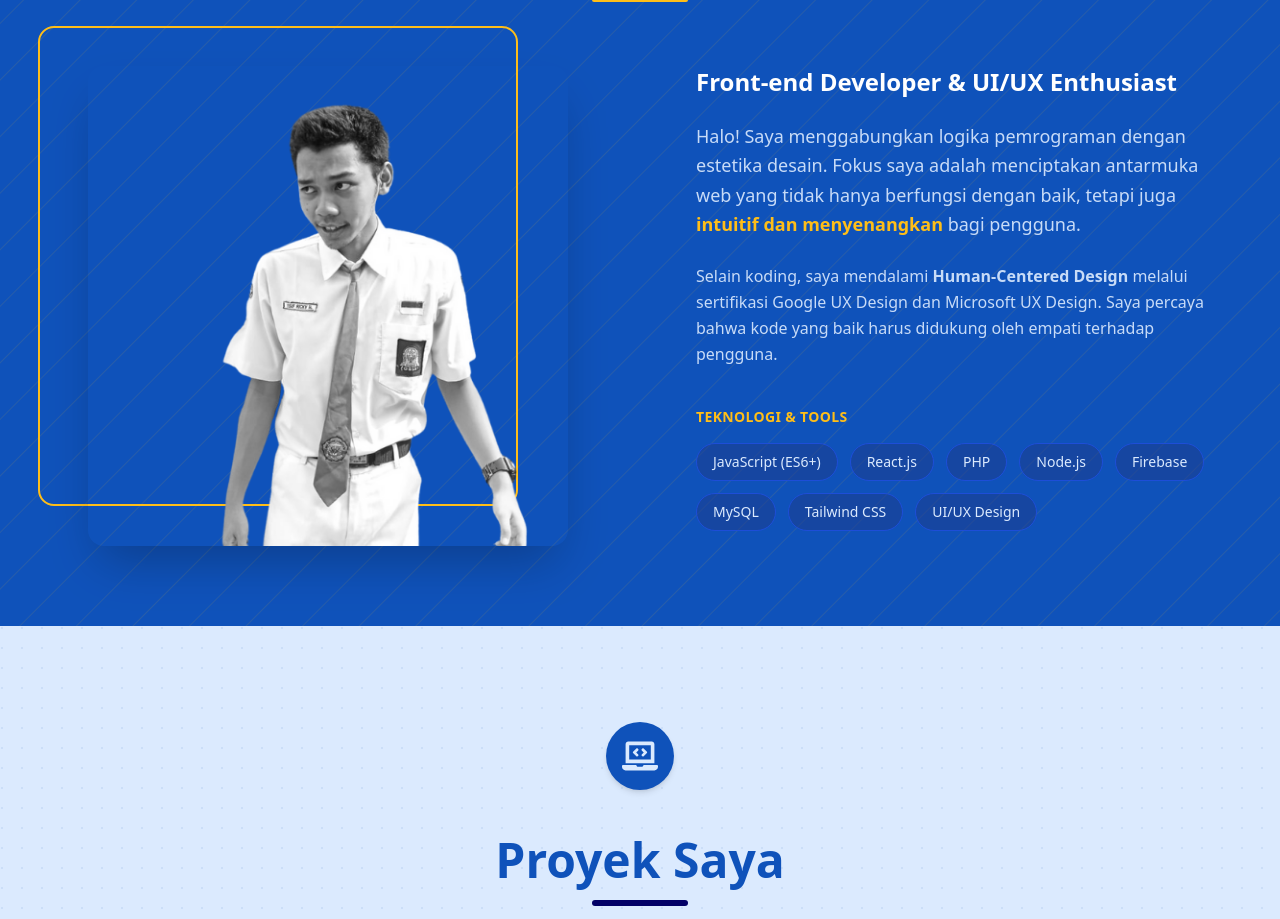
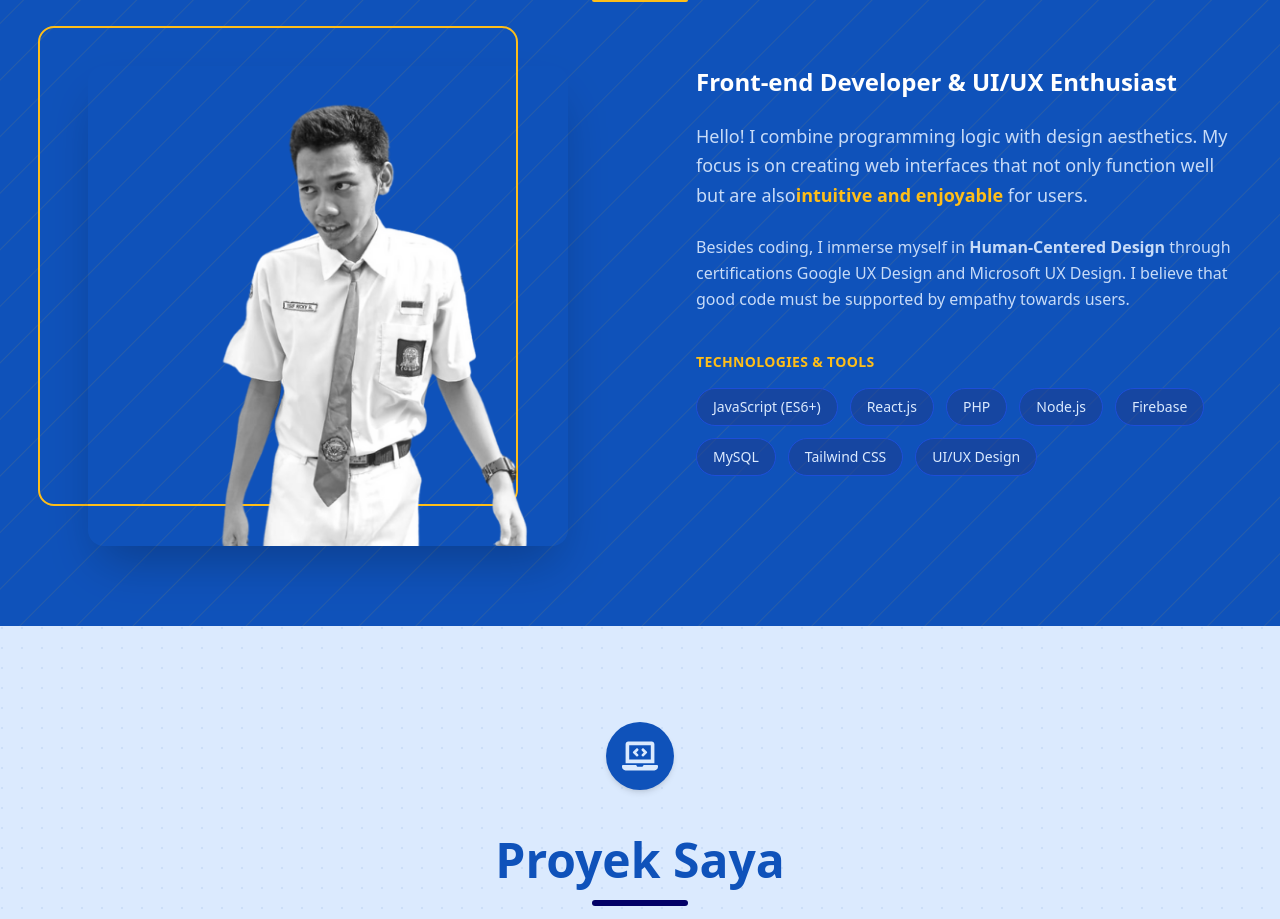
Before and after one commit to Ucupz3/Portofolio-gwe, a React (Vite) app: page / in a window 1280 px wide. Shown: the part 1060-1979 px from the top of the page. Built offline with nearby package versions, Linux system fonts and the light colour scheme.

Commit message:
about ke bahs ainggris

```diff
--- a/src/components/about.jsx
+++ b/src/components/about.jsx
@@ -86,19 +86,18 @@ const About = () => {
                 Front-end Developer & UI/UX Enthusiast
                 </h3>
                 <p className="text-blue-100/90 leading-relaxed text-lg">
-                Halo! Saya menggabungkan logika pemrograman dengan estetika desain.
-                Fokus saya adalah menciptakan antarmuka web yang tidak hanya berfungsi dengan baik,
-                tetapi juga <span className="text-powder font-semibold">intuitif dan menyenangkan</span> bagi pengguna.
+                Hello! I combine programming logic with design aesthetics. My focus is on creating web interfaces that not only function well but are also
+                <span className="text-powder font-semibold">intuitive and enjoyable</span> for users.
                 </p>
                 <p className="text-blue-100/90 leading-relaxed">
-                Selain koding, saya mendalami <strong>Human-Centered Design</strong> melalui sertifikasi
-                Google UX Design dan Microsoft UX Design. Saya percaya bahwa kode yang baik harus didukung oleh empati terhadap pengguna.
+                Besides coding, I immerse myself in <strong>Human-Centered Design</strong> through certifications
+                Google UX Design and Microsoft UX Design. I believe that good code must be supported by empathy towards users.
                 </p>
 
                 {/* Skill */}
                 <div className="pt-4">
                 <h4 className="text-powder font-bold mb-4 uppercase tracking-wide text-sm">
-                    Teknologi & Tools
+                    Technologies & Tools
                 </h4>
                 <div className="flex flex-wrap gap-3">
                     {skills.map((skill, index) => (
```
